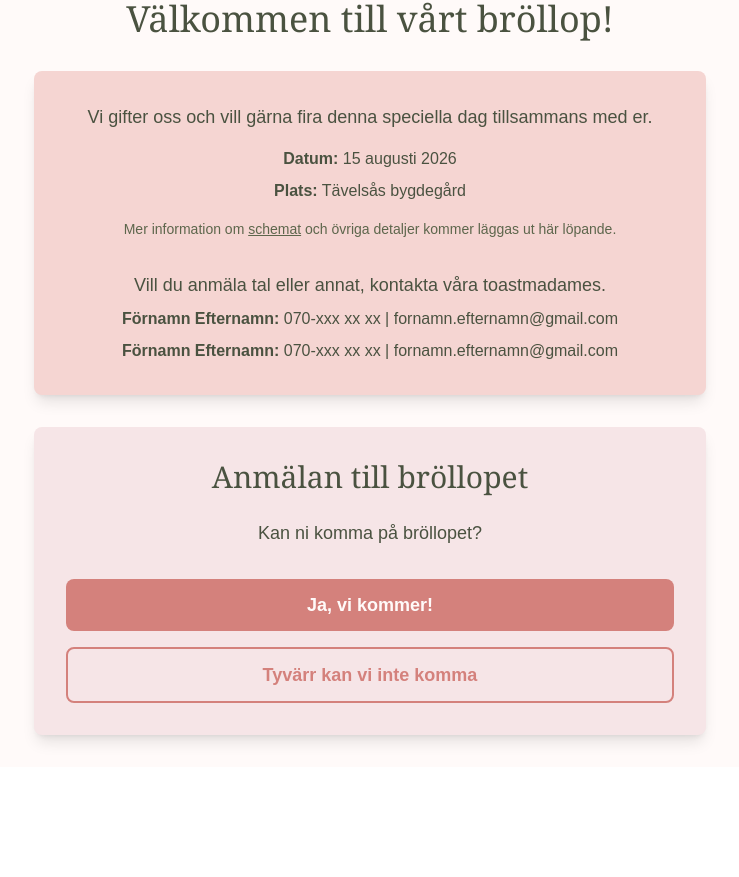
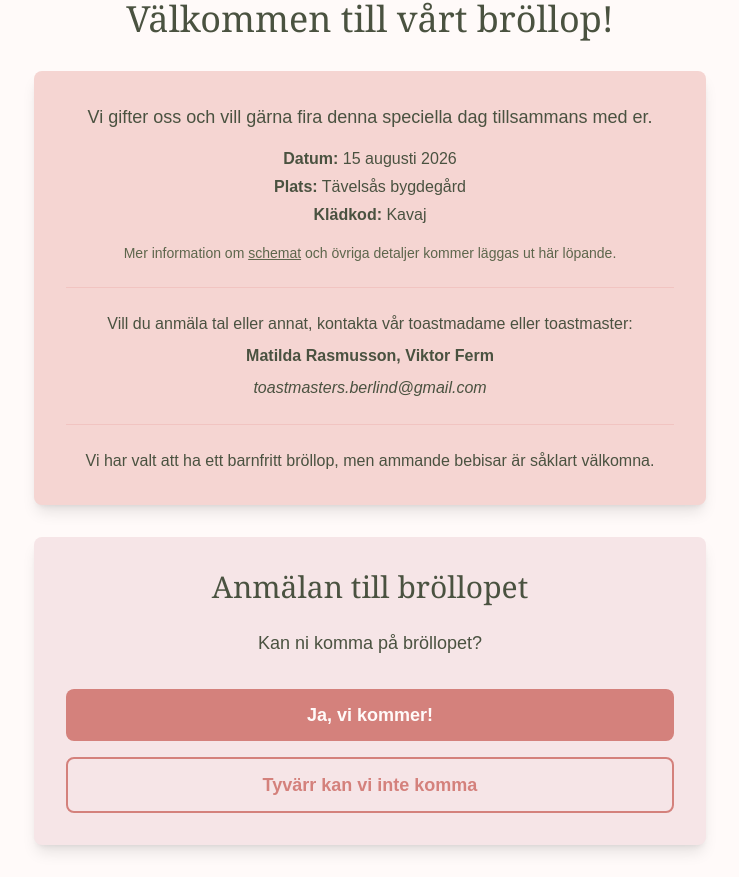
Before and after one commit to Alecktos/alecktos-website, a Next.js app: page / in a window 1280 px wide. Shown: the part 581-1458 px from the top of the page, without its empty margins (270-1009 px from the left). Before the commit the page ends 1348 px from the top, so only its background shows below. Built offline with nearby package versions, Linux system fonts and the light colour scheme; no server answers.

Commit message:
Improve content on first page

```diff
--- a/app/layout.tsx
+++ b/app/layout.tsx
@@ -34,7 +34,7 @@ export default function RootLayout({
 			  <div className="relative w-full text-center">
 				  <div className="relative w-full h-94 md:h-120">
 					  <Image
-						  className="object-cover object-top-right md:grayscale"
+						  className="object-cover object-top-right md:grayscale brightness-110"
 						  src="/beach_11_desktop.png"
 						  alt="Header image"
 						  fill
--- a/app/page.tsx
+++ b/app/page.tsx
@@ -16,23 +16,32 @@ export default function Home() {
 						<p className="text-lg text-sage-darker mb-4 text-center">
 							Vi gifter oss och vill gärna fira denna speciella dag tillsammans med er.
 						</p>
-						<div className="text-sage-darker space-y-2">
+
+						<div className="text-sage-darker space-y-1">
 							<p><strong>Datum:</strong> 15 augusti 2026</p>
 							<p><strong>Plats:</strong> Tävelsås bygdegård</p>
+							<p><strong>Klädkod:</strong> Kavaj</p>
 						</div>
+
 						<p className="text-sage-dark mt-4 text-sm">
 							Mer information om <Link href="/schedule" className="underline hover:text-blush-dark">schemat</Link> och övriga detaljer kommer läggas ut här löpande.
 						</p>
 
-						<div className="text-sage-darker mt-8 text-center space-y-2">
-							<p className="text-lg">
-								Vill du anmäla tal eller annat, kontakta våra toastmadames.
+						<hr className="border-blush-dark/30 my-6" />
+
+						<div className="text-center space-y-2">
+							<p className="text-sage-darker">
+								Vill du anmäla tal eller annat, kontakta vår toastmadame eller toastmaster:
 							</p>
-							<div className="text-sage-darker space-y-2 text-sage-darker ">
-								<p><strong>Förnamn Efternamn:</strong> 070-xxx xx xx | fornamn.efternamn@gmail.com</p>
-								<p><strong>Förnamn Efternamn:</strong> 070-xxx xx xx | fornamn.efternamn@gmail.com</p>
-							</div>
+							<p className="text-sage-darker"><strong>Matilda Rasmusson, Viktor Ferm</strong></p>
+							<p className="text-sage-darker italic">toastmasters.berlind@gmail.com</p>
 						</div>
+
+						<hr className="border-blush-dark/30 my-6" />
+
+						<p className="text-sage-darker text-center">
+							Vi har valt att ha ett barnfritt bröllop, men ammande bebisar är såklart välkomna.
+						</p>
 					</BlushMediumBox>
 					<RegistrationForm />
 				</section>
```
